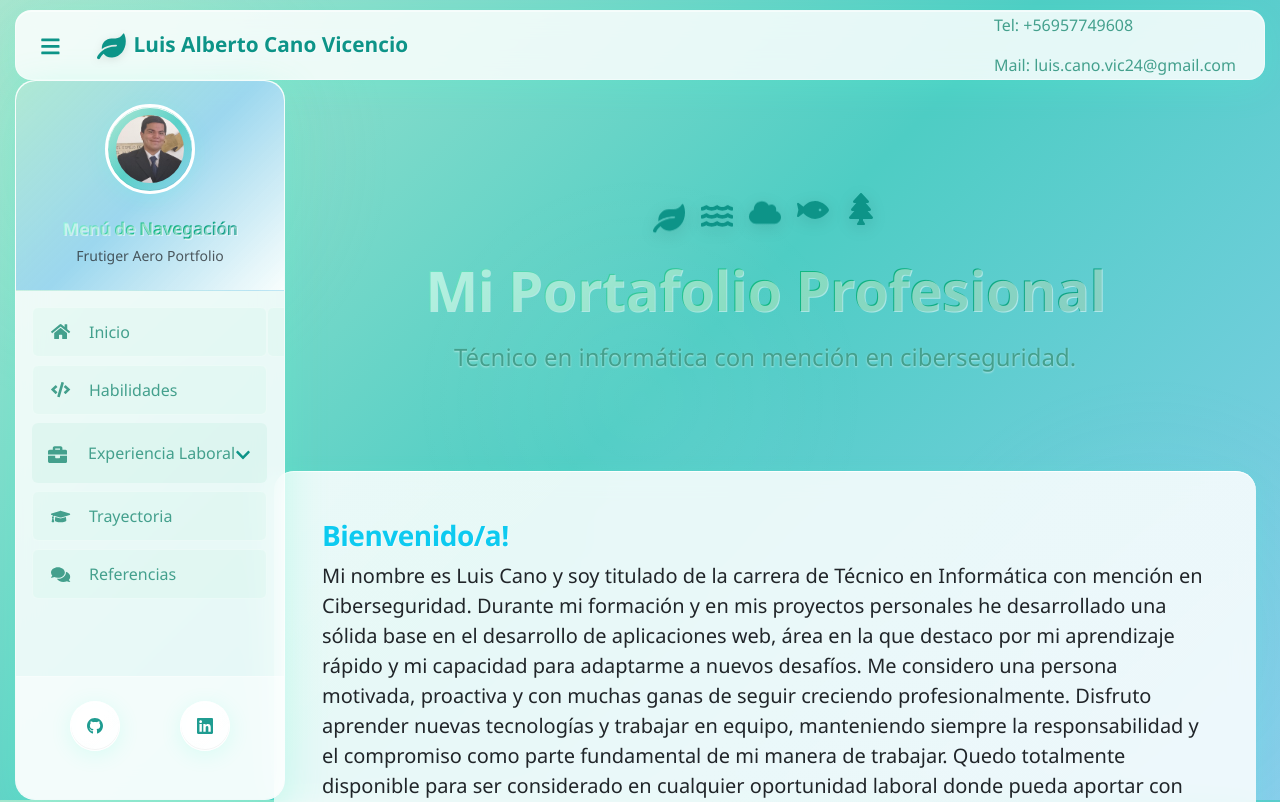
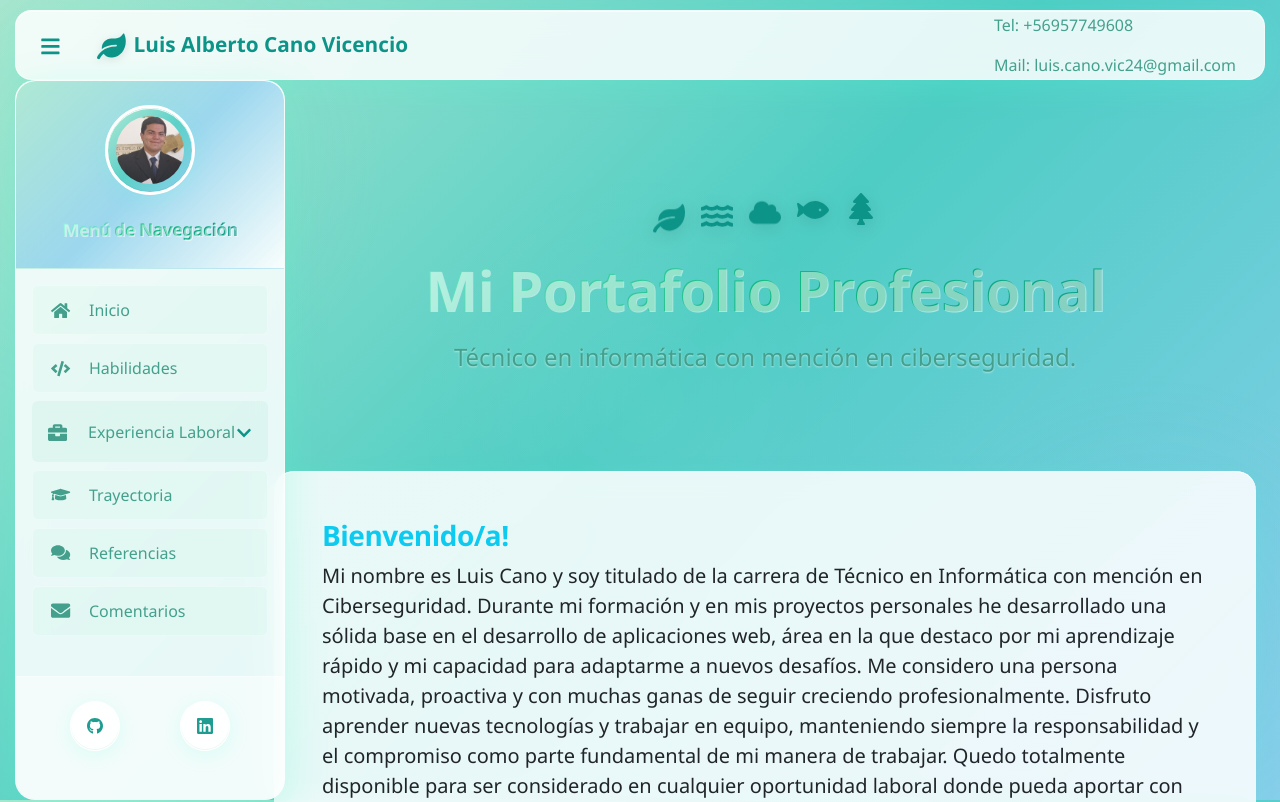
Before and after one commit to LuisCano23/portafolio_front, a React (Vite) app: page / in a window 1280 px wide. Shown: the top 802 px of the page. Built offline with nearby package versions, Linux system fonts and the light colour scheme.

Commit message:
Arreglo menor

```diff
--- a/src/components/layout/sidebar/sidebar.jsx
+++ b/src/components/layout/sidebar/sidebar.jsx
@@ -238,7 +238,6 @@ const Sidebar = ({ isOpen, closeSidebar }) => {
             {isOpen && (
               <div className="mt-2">
                 <h5 className="fw-bold mb-1 text-gradient" style={{ fontSize: '1.1rem' }}>Menú de Navegación</h5>
-                <small className="text-muted">Frutiger Aero Portfolio</small>
               </div>
             )}
           </div>
```
